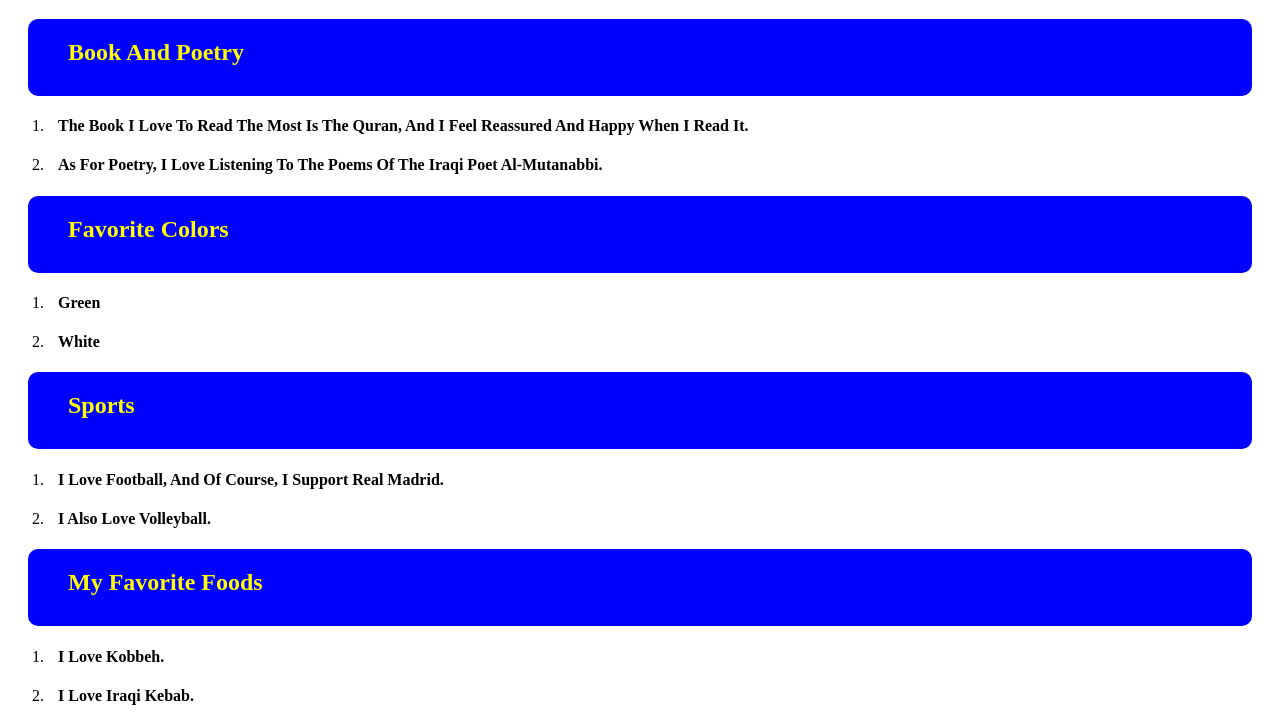
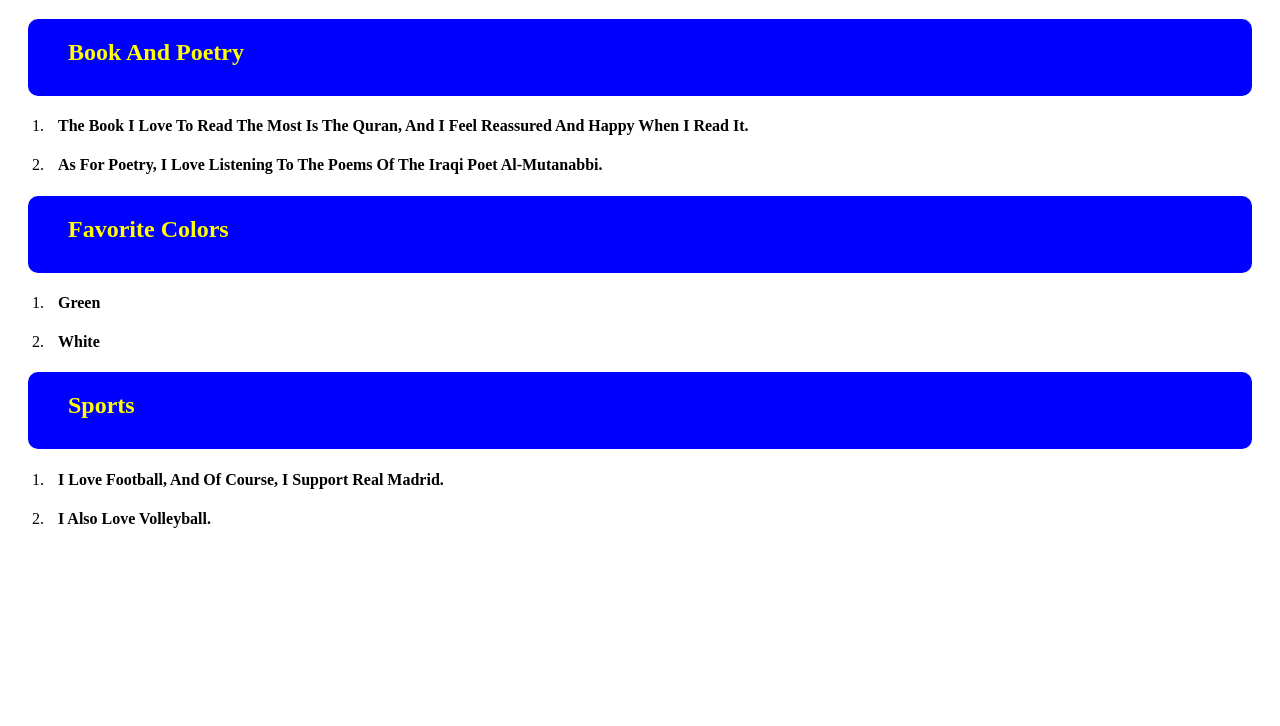
Before and after one commit to qasimsalah/Al---Qasim, a plain HTML site: page andmore.html in a window 1280 px wide. Shown: the part 101-827 px from the top of the page. After the commit the page ends 800 px from the top, so only its background shows below. Drawn offline with Linux system fonts and the light colour scheme.

Commit message:
Add files via upload

```diff
--- a/andmore.html
+++ b/andmore.html
@@ -37,15 +37,7 @@
         </li>
     </ol>
 
-    <h2>My Favorite Foods</h2>
-    <ol>
-        <li>
-            <h4>I love kobbeh.</h4>
-        </li>
-        <li>
-            <h4>I love Iraqi kebab.</h4>
-        </li>
-    </ol>
+
 
 </body>
 </html>
```
